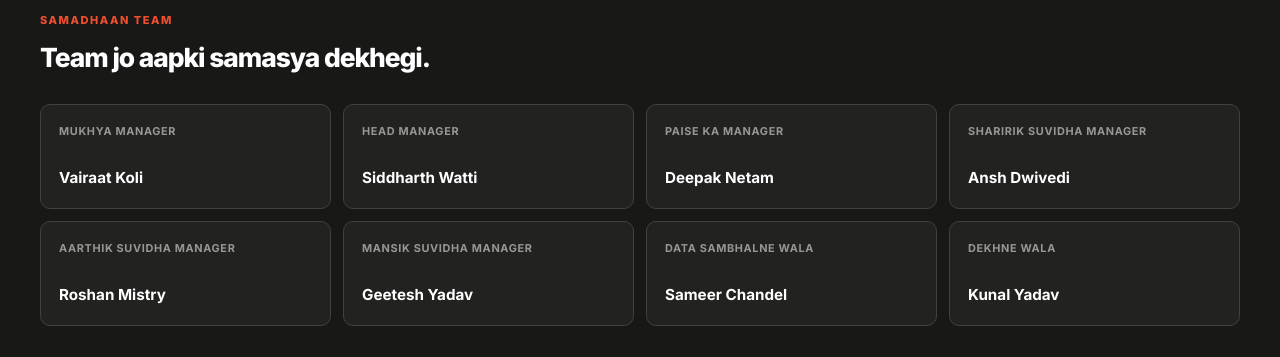
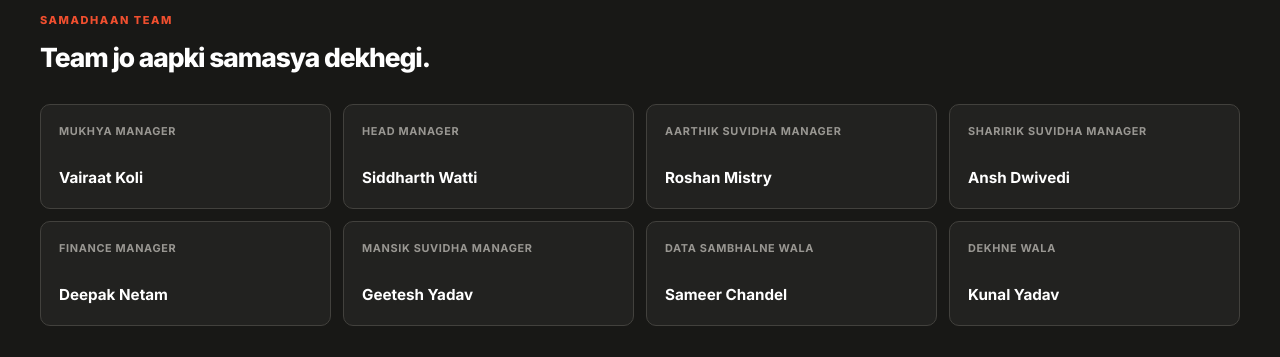
Before and after one commit to webencoder46/samadhaan, a Next.js app: page / in a window 1280 px wide. Shown: the part 2360-2717 px from the top of the page. Built offline with nearby package versions, Linux system fonts and the light colour scheme.

Commit message:
Reorder team manager roles in team grid

```diff
--- a/src/app/page.tsx
+++ b/src/app/page.tsx
@@ -131,9 +131,9 @@ export default function Page() {
               {[
                 ["Mukhya Manager", "Vairaat Koli"],
                 ["Head Manager", "Siddharth Watti"],
-                ["Paise Ka Manager", "Deepak Netam"],
+                ["Aarthik Suvidha Manager", "Roshan Mistry"],
                 ["Sharirik Suvidha Manager", "Ansh Dwivedi"],
-                ["Aarthik Suvidha Manager", "Roshan Mistry"],
+                ["Finance Manager", "Deepak Netam"],
                 ["Mansik Suvidha Manager", "Geetesh Yadav"],
                 ["Data Sambhalne Wala", "Sameer Chandel"],
                 ["Dekhne Wala", "Kunal Yadav"]
```
